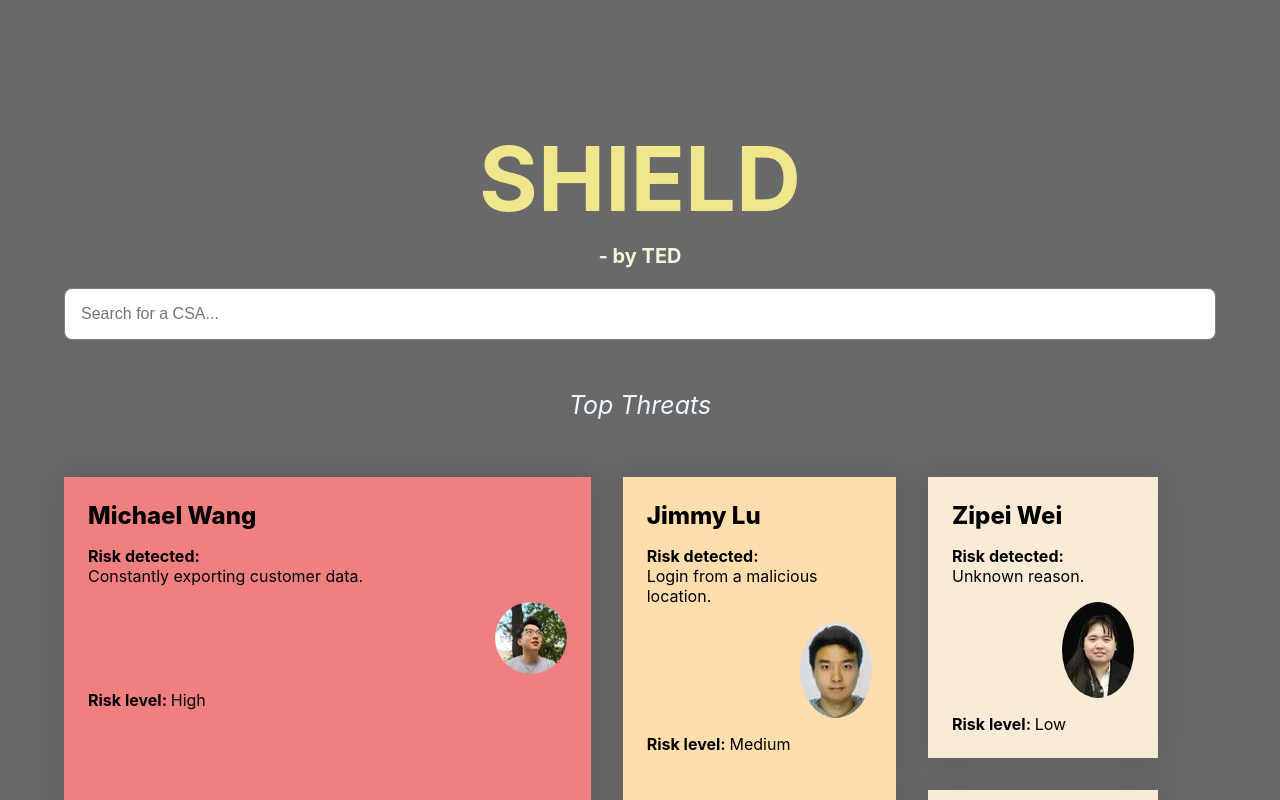
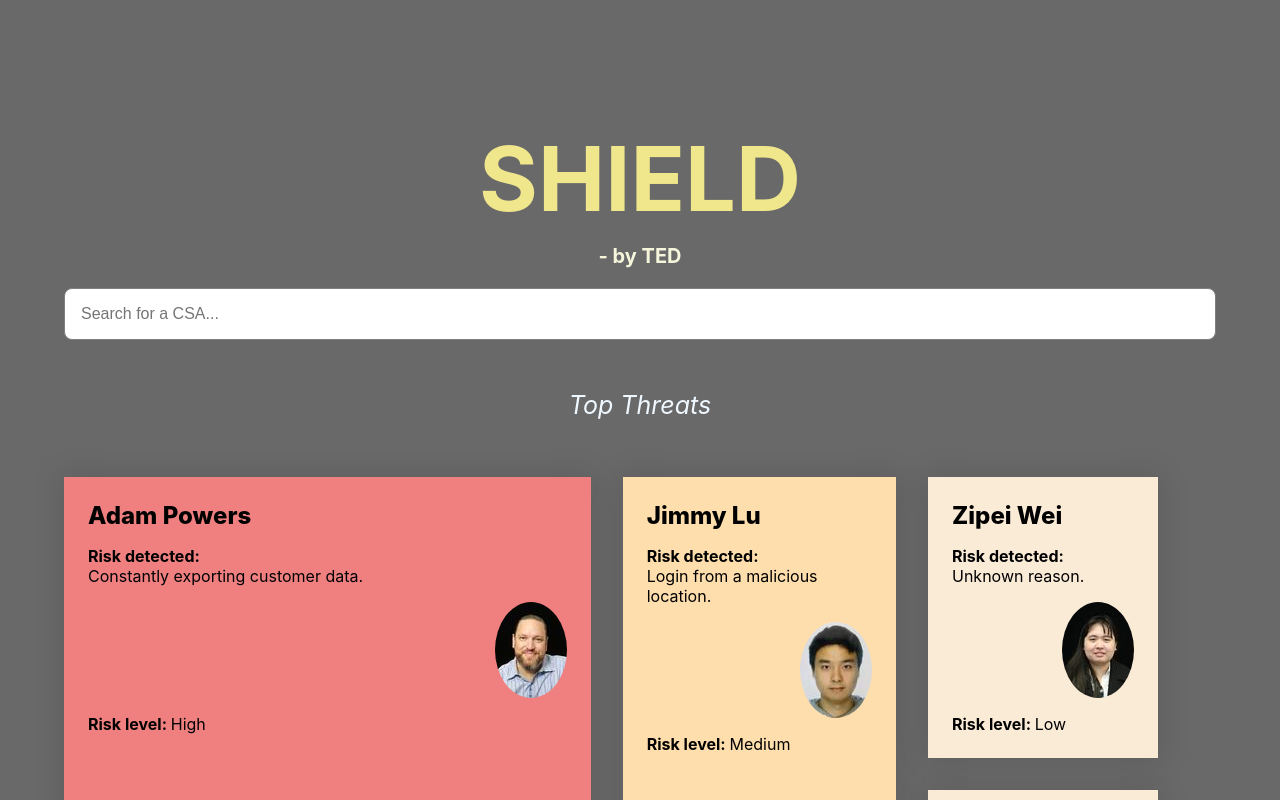
Before and after one commit to jimmyluuamzn/protoshield, a React (Create React App) app: page / in a window 1280 px wide. Shown: the top 800 px of the page. Built offline with nearby package versions, Linux system fonts and the light colour scheme; no server answers.

Commit message:
adding new picture and changing css

```diff
--- a/src/App.js
+++ b/src/App.js
@@ -10,8 +10,8 @@ function App() {
   const staticUsers = [
   {
     name: {
-      first: "Michael",
-      last: "Wang"
+      first: "Adam",
+      last: "Powers"
     },
     picture: {
       medium: "hacker2.jpg",
--- a/src/Profile.css
+++ b/src/Profile.css
@@ -7,7 +7,7 @@
     background-color:gainsboro;
 }
 
-div[dataId="MichaelWang"]{
+div[dataId="AdamPowers"]{
     width: 66% !important;
     background-color: lightcoral;
 }
```
Also changed, not shown: public/hacker2.jpg.
